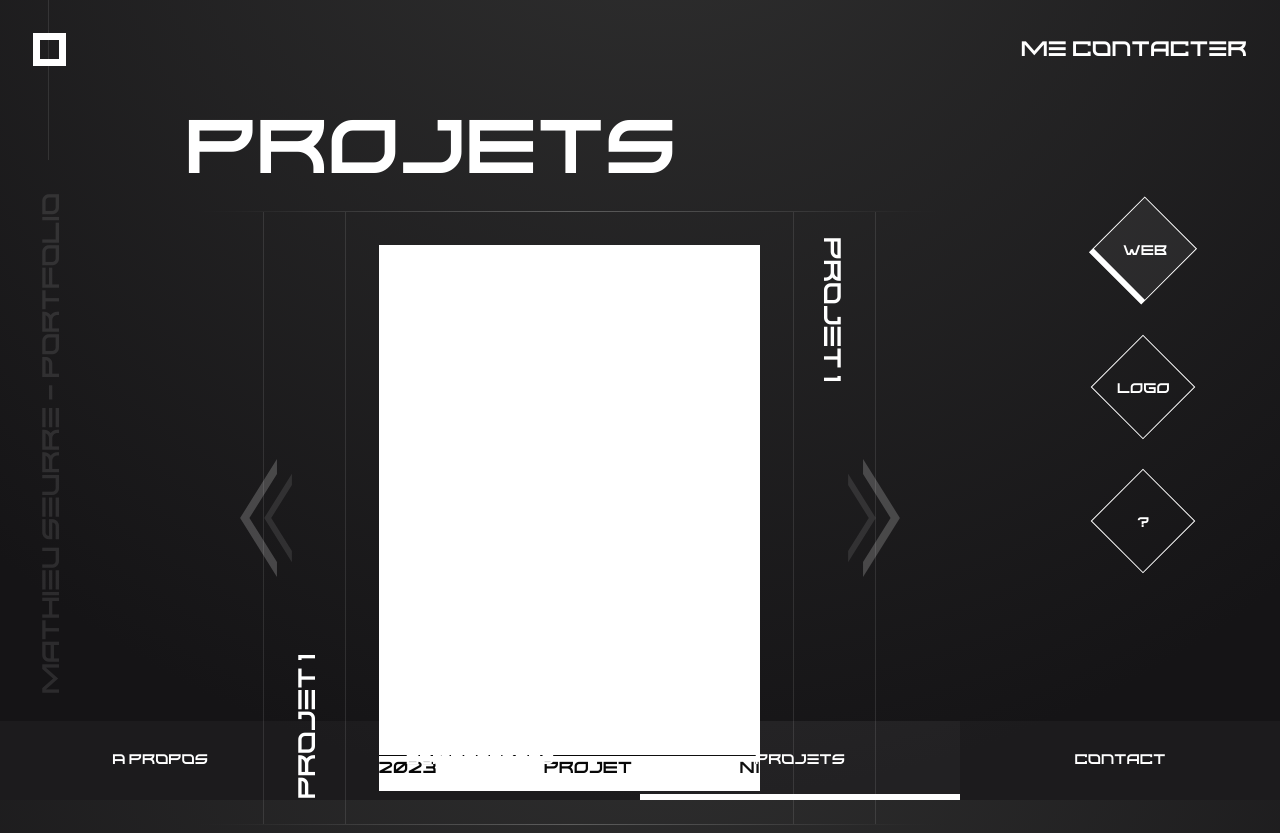
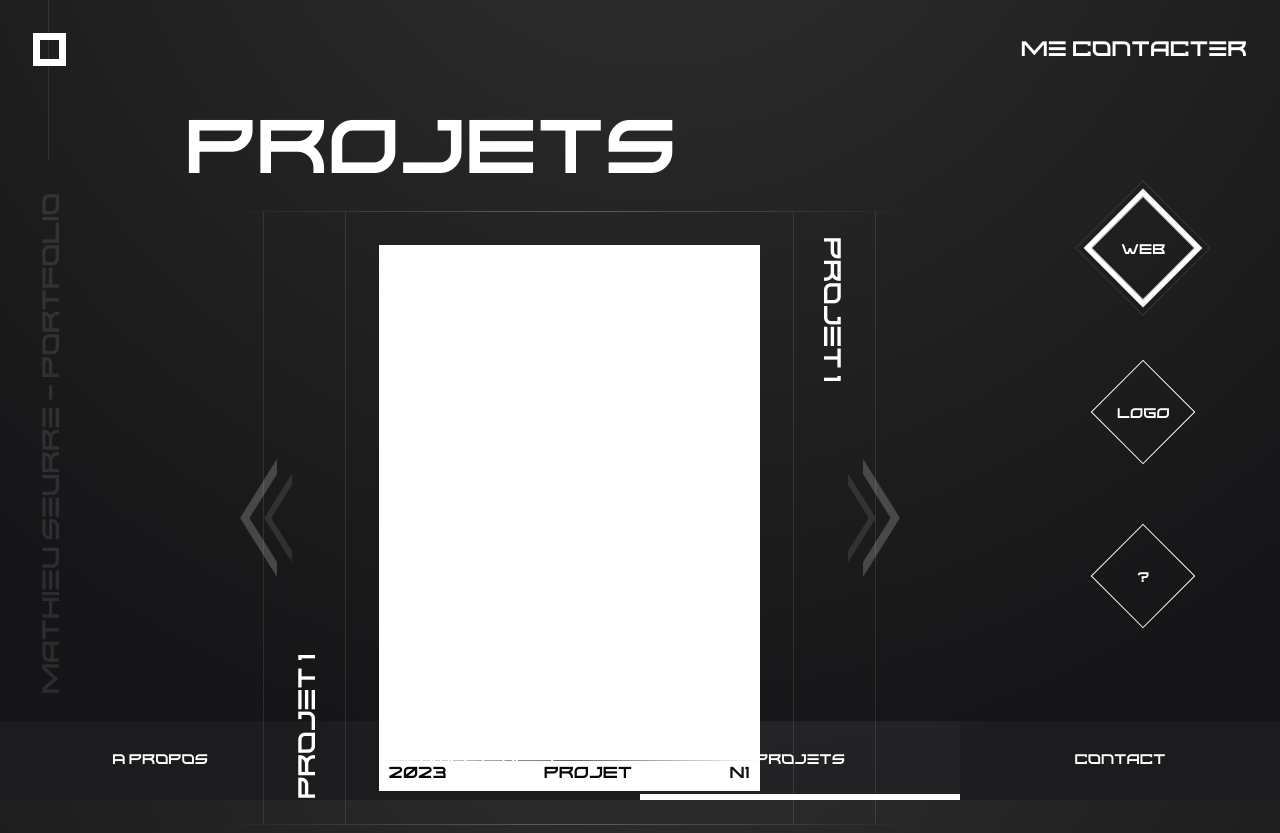
Before and after one commit to Tarborar/OC-Projet-8, a React (Create React App) app: page /projects in a window 1280 px wide. Built offline with nearby package versions, Linux system fonts and the light colour scheme.

Commit message:
Correction design 2

```diff
--- a/src/components/Header.jsx
+++ b/src/components/Header.jsx
@@ -5,7 +5,7 @@ import '../styles/Header.scss'
 function Header() {
     return (
         <nav className='header-navbar'>
-            <Link to="/"><img src={btn_home} alt="accueil" className='header-navbar__btn-home' /></Link>
+            <Link to="/" className='button-home'><img src={btn_home} alt="accueil" className='header-navbar__btn-home' /></Link>
             <Link to="/contact" className='mediumText noLinkDecoration'>Me contacter</Link>
         </nav>
     )
--- a/src/components/Modal.jsx
+++ b/src/components/Modal.jsx
@@ -12,12 +12,18 @@ function Modal({ toggleModal }) {
                     </div>
                     <div className='modal-content__information'>
                         <h3 className='modal-content__information__title'>Projet 1</h3>
-                        <div className='smallText'>23.03.2023</div>
-                        <div className='modal-content__information__line'></div>
+                        <div>
+                            <div className='smallText modal-content__information--date'>23.03.2023</div>
+                            <div className='modal-content__information__line'></div>
+                        </div>
+
                         <div className='subtitleText montserrat'>Lorem ipsum feizjfz feifiefze</div>
                         <Button cta={"Découvrir"}></Button>
-                        <h4 className='smallText'>Projet 1</h4>
-                        <p className='smallText montserrat'>Lorem, ipsum dolor sit amet consectetur adipisicing elit. Tempora dolores, autem id culpa consequuntur illo, vel excepturi delectus aut magnam porro illum harum maxime mollitia, vitae quae perspiciatis voluptas obcaecati?</p>
+                        <div>
+                            <h4 className='smallText modal-content__information--small-subtitle'>Projet 1</h4>
+                            <p className='smallText montserrat'>Lorem, ipsum dolor sit amet consectetur adipisicing elit. Tempora dolores, autem id culpa consequuntur illo, vel excepturi delectus aut magnam porro illum harum maxime mollitia, vitae quae perspiciatis voluptas obcaecati?</p>
+                        </div>
+
                     </div>
 
                 </div>
--- a/src/components/Navigation.jsx
+++ b/src/components/Navigation.jsx
@@ -6,16 +6,16 @@ function Navigation() {
 
     return (
         <nav className='navigation-navbar smallText'>
-            <Link to="/about" className={`navigation-navbar__bloc noLinkDecoration ${location.pathname === '/about' ? 'active' : ''}`}>
+            <Link to="/about" className={`navigation-navbar__bloc noLinkDecoration ${location.pathname === '/about' ? 'active-navigation' : ''}`}>
                 <div className='navigation-navbar__bloc--text noLinkDecoration'>A Propos</div>
             </Link>
-            <Link to="/skills" className={`navigation-navbar__bloc noLinkDecoration ${location.pathname === '/skills' ? 'active' : ''}`}>
+            <Link to="/skills" className={`navigation-navbar__bloc noLinkDecoration ${location.pathname === '/skills' ? 'active-navigation' : ''}`}>
                 <div className='navigation-navbar__bloc--text noLinkDecoration'>Compétences</div>
             </Link>
-            <Link to="/projects" className={`navigation-navbar__bloc noLinkDecoration ${location.pathname === '/projects' ? 'active' : ''}`}>
+            <Link to="/projects" className={`navigation-navbar__bloc noLinkDecoration ${location.pathname === '/projects' ? 'active-navigation' : ''}`}>
                 <div className='navigation-navbar__bloc--text noLinkDecoration'>Projets</div>
             </Link>
-            <Link to="/contact" className={`navigation-navbar__bloc noLinkDecoration ${location.pathname === '/contact' ? 'active' : ''}`}>
+            <Link to="/contact" className={`navigation-navbar__bloc noLinkDecoration ${location.pathname === '/contact' ? 'active-navigation' : ''}`}>
                 <div className='navigation-navbar__bloc--text noLinkDecoration'>Contact</div>
             </Link>
         </nav>
--- a/src/pages/About.jsx
+++ b/src/pages/About.jsx
@@ -9,7 +9,7 @@ function About(){
             <div className="about-bloc__information">
                 <h2 className='titleText'>Qui suis-je ?</h2>
                 <h3 className='subtitleText montserrat'>Lorem ipsum dolor sit amet consectetur adipisicing elit. Quam, placeat.</h3>
-                <Link to="/skills"><Button cta={'En savoir plus'}/></Link>
+                <Link to="/skills" className='button-link'><Button cta={'En savoir plus'}/></Link>
                 <p className='mediumText montserrat'>Lorem ipsum dolor sit amet consectetur adipisicing elit. Excepturi amet libero, praesentium quidem, neque ullam earum laborum at qui itaque quas eum, aspernatur facere dolorum repellendus animi perspiciatis consequatur debitis.
                 Expedita, commodi? Perferendis nulla nam impedit? Corporis deserunt doloribus sequi, ut libero, beatae in, voluptas unde nesciunt maxime dolor!</p>
             </div>
--- a/src/styles/About.scss
+++ b/src/styles/About.scss
@@ -20,3 +20,7 @@
         }
     }
 }
+
+.button-link{
+    width: fit-content;
+}
--- a/src/styles/Card.scss
+++ b/src/styles/Card.scss
@@ -6,13 +6,15 @@
 
     &__information{
         position: absolute;
-        bottom: 15px;
+        bottom: 10px;
         color: black;
         width: 100%;
 
         &--content{
             display: flex;
             justify-content: space-between;
+            margin-left: 10px;
+            margin-right: 10px;
         }
     }
 }
@@ -20,5 +22,5 @@
 .card-content-line{
     height: 1px;
     width: 100%;
-    background-color: black;
+    background : linear-gradient(90deg, rgba(23, 22, 24, 0) 0%, rgba(35, 34, 36, 0.04) 1.82%, rgba(56, 56, 57, 0.12) 6.05%, rgba(73, 73, 73, 0.22) 11.05%, rgba(84, 84, 85, 0.34) 17.23%, rgba(91, 91, 91, 0.52) 25.91%, rgba(93, 93, 93, 1) 50%, rgba(91, 91, 91, 0.52) 74.09%, rgba(84, 84, 85, 0.34) 82.77%, rgba(73, 73, 73, 0.22) 88.95%, rgba(56, 56, 57, 0.12) 93.95%, rgba(35, 34, 36, 0.04) 98.18%, rgba(23, 22, 24, 0) 100%);
 }
--- a/src/styles/Home.scss
+++ b/src/styles/Home.scss
@@ -23,3 +23,7 @@
         transform: translateX(-50%);
     }
 }
+
+.button-home{
+    width: fit-content;
+}
--- a/src/styles/Modal.scss
+++ b/src/styles/Modal.scss
@@ -32,10 +32,18 @@
             font-size: 32px;
         }
 
+        &--date{
+            margin-bottom: 10px;
+        }
+
+        &--small-subtitle{
+            margin-bottom: 10px;
+        }
+
         &__line{
             width: 100%;
             height: 1px;
-            background-color: rgba(255, 255, 255, 0.1);
+            background: linear-gradient(90deg, rgba(23, 22, 24, 0) 0%,  rgba(50, 49, 51, 0.5) 12.32%,rgba(74, 73, 74, 0.5) 26.25%, rgba(88, 88, 88, 0.5) 39.18%, rgba(93, 93, 93, 0.5) 50%, rgba(88, 88, 88, 0.5) 60.64%, rgba(72, 72, 73, 0.5) 73.95%, rgba(48, 47, 48, 0.5) 88.61%, rgba(23, 22, 24, 0) 100%);
         }
     }
 }
--- a/src/styles/Navigation.scss
+++ b/src/styles/Navigation.scss
@@ -24,7 +24,7 @@
     }
 }
 
-.active {
+.active-navigation {
     background-color: rgba(255, 255, 255, 0.06);
     border-bottom: 6px solid white;
 }
--- a/src/styles/Projects.scss
+++ b/src/styles/Projects.scss
@@ -80,7 +80,7 @@
             &--line{
                 width: 50%;
                 height: 1px;
-                background-color: rgba(255, 255, 255, 0.1);
+                background : linear-gradient(90deg, rgba(23, 22, 24, 0) 0%, rgba(35, 34, 36, 0.04) 1.82%, rgba(56, 56, 57, 0.12) 6.05%, rgba(73, 73, 73, 0.22) 11.05%, rgba(84, 84, 85, 0.34) 17.23%, rgba(91, 91, 91, 0.52) 25.91%, rgba(93, 93, 93, 1) 50%, rgba(91, 91, 91, 0.52) 74.09%, rgba(84, 84, 85, 0.34) 82.77%, rgba(73, 73, 73, 0.22) 88.95%, rgba(56, 56, 57, 0.12) 93.95%, rgba(35, 34, 36, 0.04) 98.18%, rgba(23, 22, 24, 0) 100%);
             }
         }
     }
@@ -88,7 +88,7 @@
     &__navigation{
         display: flex;
         flex-direction: column;
-        gap: 60px;
+        gap: 90px;
         position: fixed;
         right: 100px;
         &__btn{
@@ -108,7 +108,9 @@
 }
 
 .active{
-    background-color: red;
+    outline: 1px solid rgba(255, 255, 255, 0.1);
+    outline-offset: 10px;
+    box-shadow: 0 0 0 5px rgba(255, 255, 255, 1);
 }
 
 .active-logo{
```
